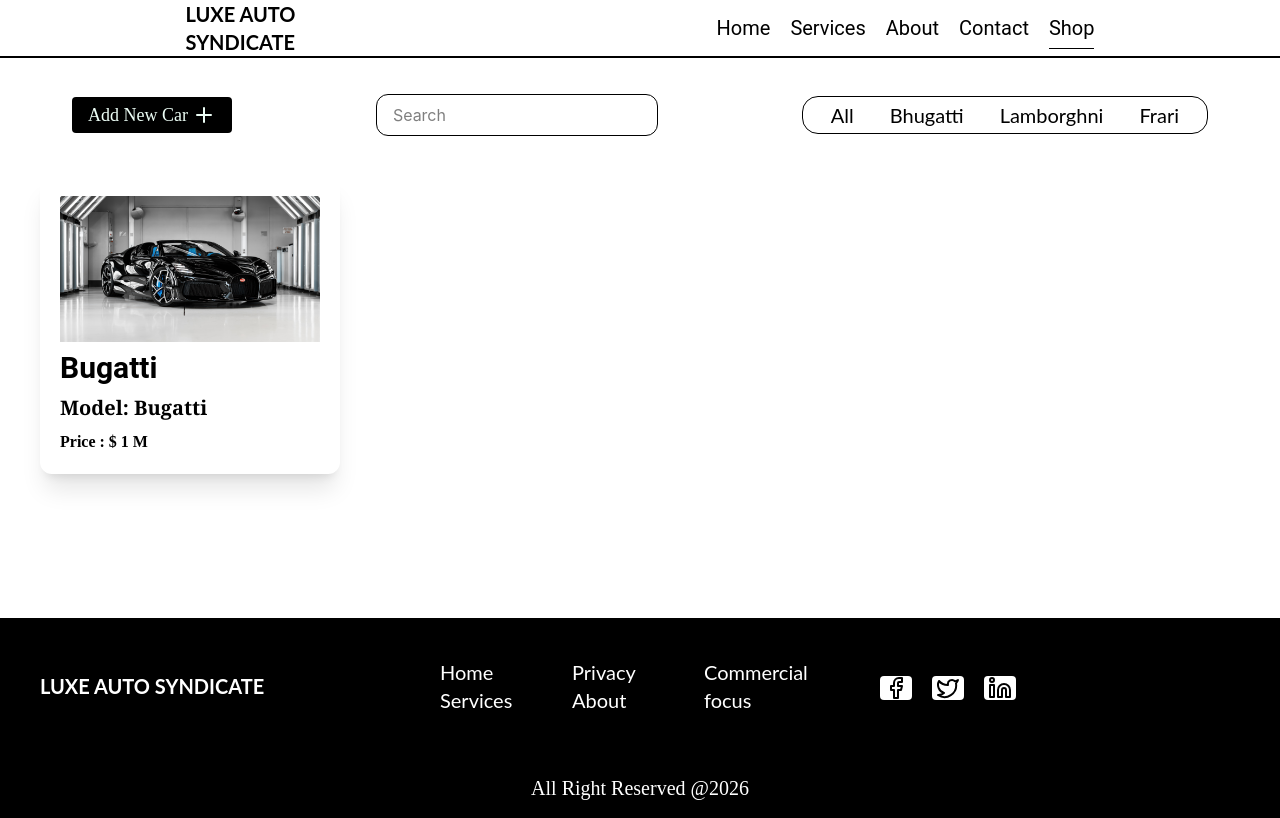
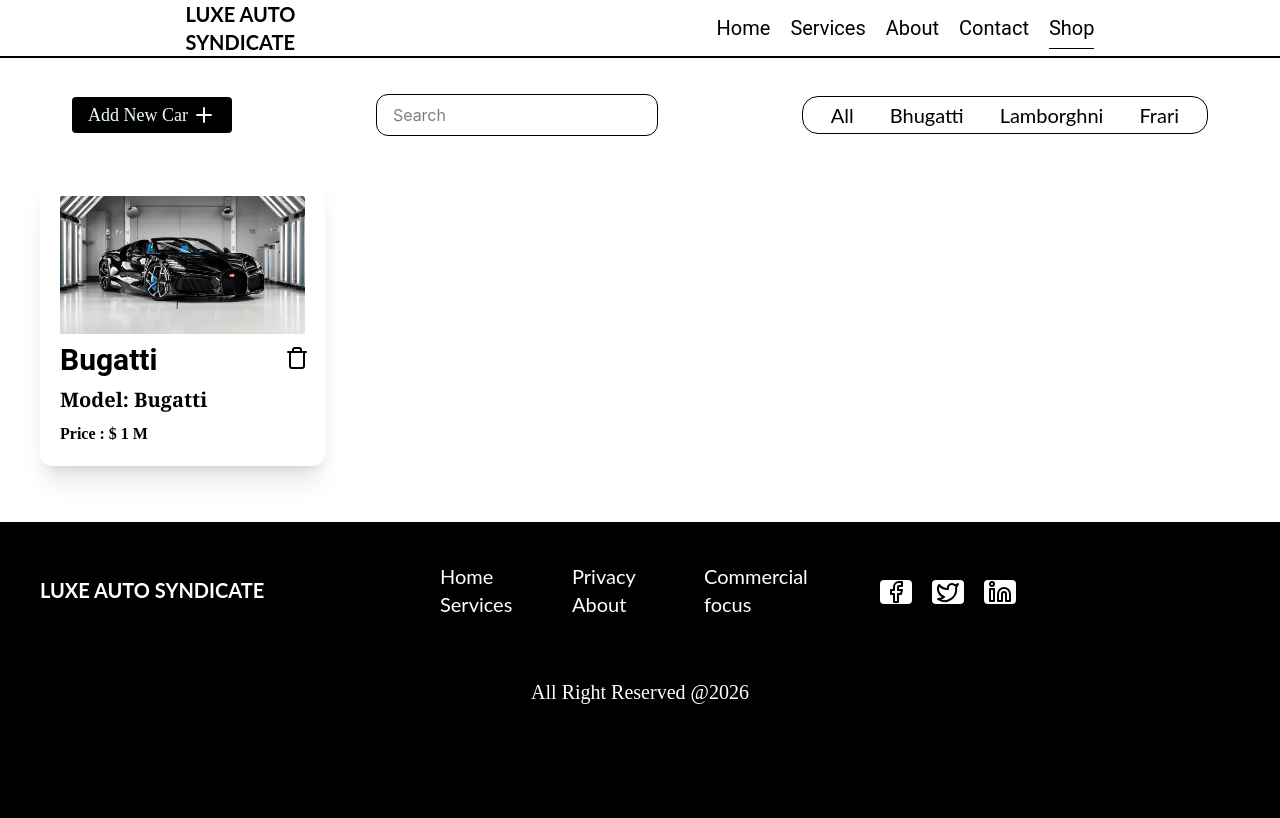
Before and after one commit to umairmairi891/Online-CarStore, a React (Vite) app: page /shop in a window 1280 px wide. Built offline with nearby package versions, Linux system fonts and the light colour scheme.

Commit message:
add shop and localstorage functionality

```diff
--- a/src/Sections/About.jsx
+++ b/src/Sections/About.jsx
@@ -27,7 +27,7 @@ function About() {
       </div>
       <div className="col-span-6 px-5 sm:px-5 lg:px-10 bg-gray-200" data-aos='fade-up'>
         <h2 className='font-bold font-serif text-2xl lg:text-4xl mt-5 max-w-80'>OUR LEGACY & VISION</h2>
-        <p className="text-xl font-[Lato] py-2 max-w-lg">For over two decades, <span>LUXE AUTO SYNDICATE</span> has been the custodian of automotive masterpieces. We began with a simple mission: to connect the world’s most discerning drivers with the pinnacle of engineering. From the roar of naturally aspirated V12s to the timeless silhouettes of Italian design, our history is written in the tire marks of the world's greatest circuits.</p>
+        <p className="text-xl font-[Lato] py-2 max-w-lg">For over two decades, <span className='font-semibold'>LUXE AUTO SYNDICATE</span> has been the custodian of automotive masterpieces. We began with a simple mission: to connect the world’s most discerning drivers with the pinnacle of engineering. From the roar of naturally aspirated V12s to the timeless silhouettes of Italian design, our history is written in the tire marks of the world's greatest circuits.</p>
         <p className="text-xl font-[Lato]  py-2 max-w-lg">We aren't just looking at the rearview mirror. Our vision is to define the next era of luxury mobility. As the automotive world shifts toward hybridization and sustainable hyper-performance, [Showroom Name] will remain the North Star for enthusiasts—guiding you toward the future of speed without ever losing the soul of the drive.</p>
         {/* <p className="text-xl font-[Lato] py-2 max-w-lg">Respecting the craft. Honoring the engineers. Preserving the icons. We have spent years mastering the art of the collection, ensuring that every vehicle we house is a worthy chapter in automotive history.?</p> */}
         <h2 className='font-bold font-serif text-4xl mt-5 '>Misssion Statement</h2>
--- a/src/Sections/Home.jsx
+++ b/src/Sections/Home.jsx
@@ -38,7 +38,7 @@ function Home() {
           <h2 className=' text-lg md:text-2xl font-bold font-[Itel] text-center'>FEATURED VEHCILES</h2>
           <div className="grid grid-cols-1 sm:grid-cols-2 md:grid-cols-3 py-5 mb-10 gap-1 md:gap-8">
             {feature.map((val) => (
-              <div key={val.title}  className="py-1 md:py-6 scale-100 hover:scale-110 hover:duration-400">
+              <div key={val.title}  className="py-1 md:py-6 scale-100 shadow-xl rounded-xl hover:scale-110 hover:duration-400">
                 <img loading='lazy' src={val.img} alt={val.title} className='rounded w-90' />
                 <h2 className='font-bold text-lg mt-3 font-[Roboto] px-5'>{val.title}</h2>
               </div>
@@ -51,13 +51,13 @@ function Home() {
         <div className="p-5 px-5 md:px-30">
           <div className="flex flex-col-reverse md:flex-row justify-center gap-10 ">
             <div className="">
-              <img src='/bugatti-w16-mistral-3840x2160-25227.jpg' alt="" className='w-full h-100 opacity-70' />
+              <img src='/bugatti-w16-mistral-3840x2160-25227.jpg' alt="" className='w-full h-100 opacity-70 rounded' />
             </div>
             <div className="">
               <h2 className='text-3xl font-black font-serif py-3 border-b-2'>Our Approach</h2>
-              <p className="max-w-100 sm:max-w-200 md:max-w-200 lg:max-w-100 text-xl py-3 font-[Itel]">At <span>LUXE AUTO SYNDICATE</span>, we don’t just move metal; we curate automotive masterpieces. Our approach is built on the philosophy that buying a supercar should be as exhilarating as driving one.
+              <p className="max-w-100 sm:max-w-200 md:max-w-200 lg:max-w-100 text-xl py-3 font-[Itel]">At <span className='font-semibold'>LUXE AUTO SYNDICATE</span>, we don’t just move metal; we curate automotive masterpieces. Our approach is built on the philosophy that buying a supercar should be as exhilarating as driving one.
               Curated Excellence: We hand-pick every vehicle in our inventory, ensuring they meet rigorous standards of performance, provenance, and aesthetic perfection.</p>
-              <button className='bg-black px-2 py-2 font-[Roboto] text-white mt-5 rounded cursor-pointer hover:bg-gray-900'>Learn More...</button>
+              <button className='bg-black px-2 py-2 text-lg font-[Roboto] text-white mt-5 rounded cursor-pointer  hover:bg-gray-500'>Learn More...</button>
             </div>
           </div>
         </div>
--- a/src/Sections/Shop.jsx
+++ b/src/Sections/Shop.jsx
@@ -1,8 +1,20 @@
-import { Plus, Search, X } from 'lucide-react'
-import React, { useState } from 'react'
+import { Plus, Search, Trash, X } from 'lucide-react'
+import React, { useEffect, useState } from 'react'
 import { products } from '../Products'
+const localstorageKey='carstore'
 function Shop() {
-  const [product, setProduct] = useState(products)
+  const [product, setProduct] = useState(()=>{
+    const saveCar=localStorage.getItem(localstorageKey)
+    if(saveCar){
+      return JSON.parse(saveCar)
+    }
+
+      return products
+
+  })
+  useEffect(()=>{
+    localStorage.setItem(localstorageKey, JSON.stringify(product))
+  },[product])
   const [isopen, setIsOpen] = useState(false)
   const [form, setForm] = useState({
     name: '',
@@ -11,9 +23,7 @@ function Shop() {
     img: ''
   })
   const models=['All', 'Bhugatti', 'Lamborghni','Frari']
-  const addProduct=(newProduct)=>{
-    setProduct(prev=>[newProduct,...prev])
-  }
+
   const handleSubmit = (e) => {
     e.preventDefault()
     const newProduct = {
@@ -23,14 +33,18 @@ function Shop() {
       price: form.price,
       img: form.img
     }
+     setProduct(prev=>[newProduct,...prev])
 
-    addProduct(newProduct)
     setIsOpen(false)
     setForm({ name: '', model: '', price: '', img: '' })
   }
 
+  const deleteCar=(id)=>{
+    setProduct(prev=>prev.filter((car)=>car.id!==id))
+  }
+
   return (
-    <section className='bg-white py-4 h-[70vh]'>
+    <section className='bg-white py-4 h-auto'>
       <div className="">
         <div className="flex flex-col md:flex-row justify-around space-y-5 md:space-y-0 items-center mt-5">
           <div className="flex justify-around ">
@@ -49,11 +63,14 @@ function Shop() {
             </ul>
           </div>
         </div>
-        <div className="grid grid-cols-1 md:grid-cols-4 mt-10 mb-10 px-10 ">
+        <div className="grid grid-cols-1 gap-5 md:grid-cols-4 mt-10 mb-10 px-10 ">
           {product.map((car) => (
             <div key={car.id} className="shadow-xl rounded-xl p-5 max-w-100">
               <img src={car.img} alt="" className='w-full' />
+              <div className="flex w-full justify-between items-center">
               <h2 className='text-3xl font-bold  mt-2 font-[Roboto]'>{car.name}</h2>
+              <button className='w-5 h-5 cursor-pointer ' onClick={()=>deleteCar(car.id)}><Trash className='text-black'/></button>
+              </div>
               <h2 className='text-xl font-semibold mt-2 font-serif'>Model:  {car.model}</h2>
               <h2 className='text:lg mt-2 font-semibold font-[Itel]'>Price : $ {car.price} M</h2>
             </div>
@@ -63,7 +80,7 @@ function Shop() {
           <div className="fixed inset-0 bg-black/50 flex justify-center items-center z-110">
             <div className="bg-white flex flex-col shadow-2xl p-5 rounded-2xl w-96">
               <div className="flex justify-between items-center">
-                <h2 className='text-2xl font-bold'>Add New Car</h2>
+                <h2 className='text-2xl font-bold font-[Roboto]'>Add New Car</h2>
                 <X className='cursor-pointer' onClick={() => setIsOpen(false)} />
               </div>
               <form onSubmit={handleSubmit} className='flex flex-col'>
```
